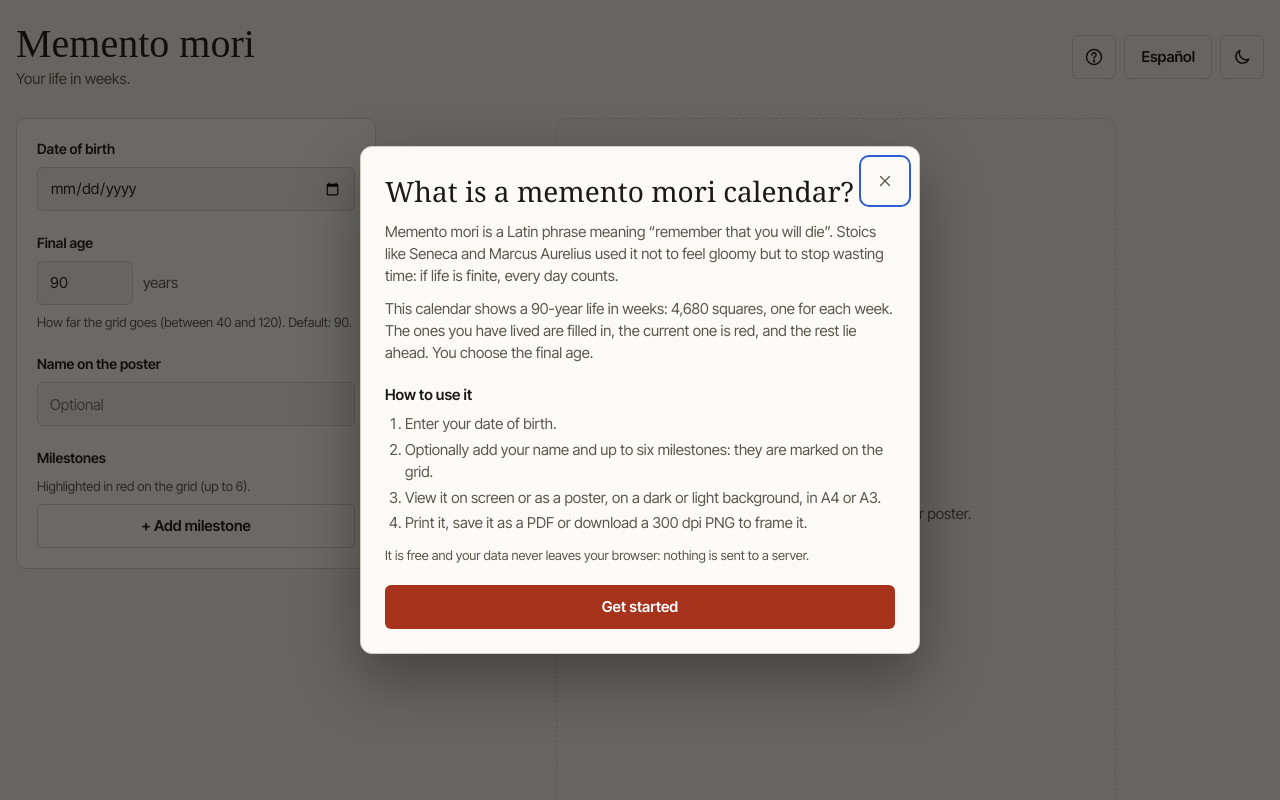
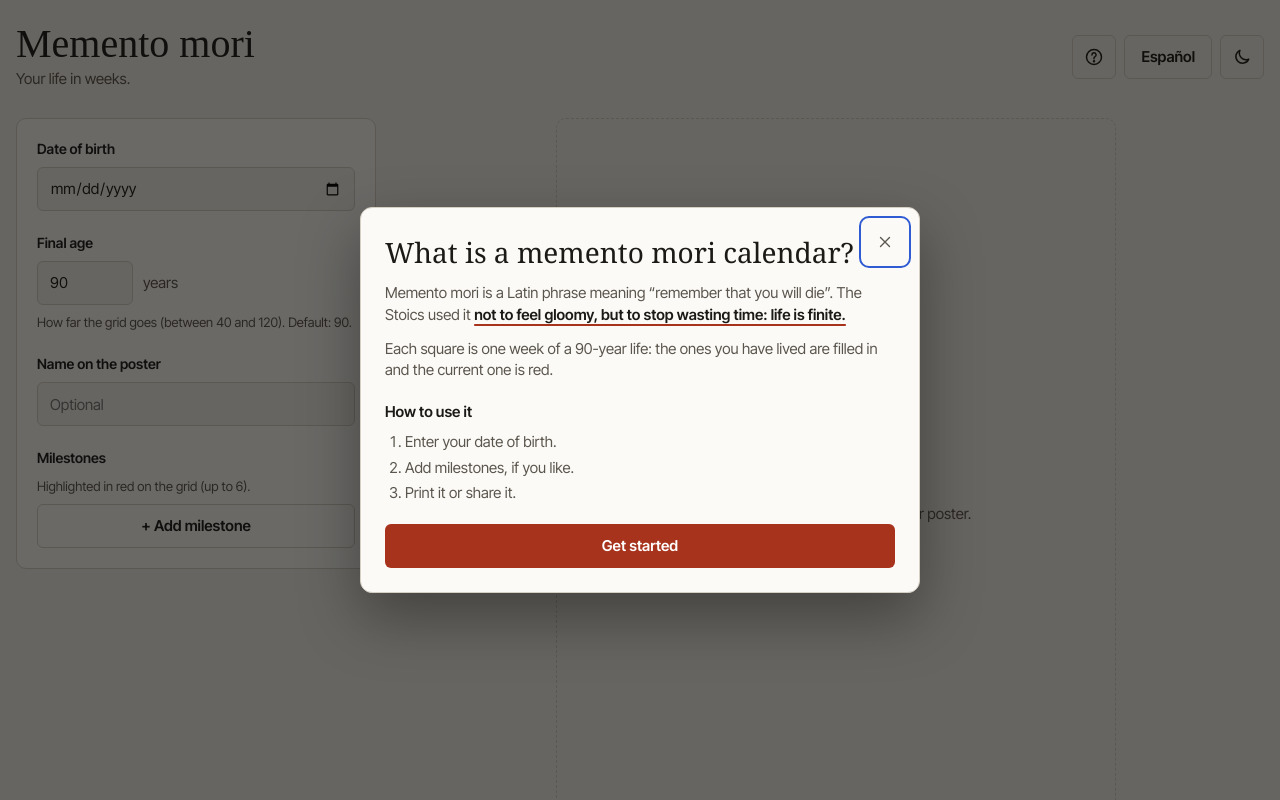
Before and after one commit to luciamiloro/memento-mori, a React (Vite) app: page / in a window 1280 px wide. Shown: the top 800 px of the page. Built offline with nearby package versions, Linux system fonts and the light colour scheme; a web font is replaced by a local one.

Commit message:
Bienvenida más corta

```diff
--- a/src/App.tsx
+++ b/src/App.tsx
@@ -5,7 +5,7 @@ import { Controls, type Paper } from './components/Controls';
 import { Poster, type Milestone, type Tone } from './components/Poster';
 import { LifeView } from './components/LifeView';
 import { Intro } from './components/Intro';
-import { DEFAULT_YEARS, MAX_YEARS, clampYears, parseISODate, todayUTC, totalWeeks } from './lib/weeks';
+import { DEFAULT_YEARS, MAX_YEARS, clampYears, parseISODate, todayUTC } from './lib/weeks';
 
 const POSTER_W = 840;
 const MM_TO_PX = 96 / 25.4;
@@ -360,7 +360,6 @@ export default function App() {
         open={introOpen}
         t={t}
         years={years}
-        cells={new Intl.NumberFormat(t.locale).format(totalWeeks(years))}
         onClose={closeIntro}
       />
     </div>
--- a/src/components/Intro.tsx
+++ b/src/components/Intro.tsx
@@ -5,12 +5,11 @@ interface IntroProps {
   open: boolean;
   t: Strings;
   years: number;
-  cells: string;
   onClose: () => void;
 }
 
 /** Ventana de bienvenida: explica la idea antes de empezar. Usa <dialog> nativo (foco, Esc y fondo inerte). */
-export function Intro({ open, t, years, cells, onClose }: IntroProps) {
+export function Intro({ open, t, years, onClose }: IntroProps) {
   const ref = useRef<HTMLDialogElement>(null);
 
   useEffect(() => {
@@ -38,15 +37,16 @@ export function Intro({ open, t, years, cells, onClose }: IntroProps) {
           </svg>
         </button>
         <h2 id="intro-title">{t.introTitle}</h2>
-        <p>{t.introP1}</p>
-        <p>{t.introP2(years, cells)}</p>
+        <p>
+          {t.introP1} <mark className="intro-highlight">{t.introHighlight}</mark>
+        </p>
+        <p>{t.introP2(years)}</p>
         <h3>{t.howTitle}</h3>
         <ol>
           {t.howSteps.map((s) => (
             <li key={s}>{s}</li>
           ))}
         </ol>
-        <p className="intro-privacy">{t.privacy}</p>
         <button type="button" className="primary-btn intro-start" onClick={onClose} autoFocus>
           {t.start}
         </button>
--- a/src/i18n.ts
+++ b/src/i18n.ts
@@ -44,19 +44,12 @@ export const strings = {
     close: 'Cerrar',
     start: 'Empezar',
     introTitle: '¿Qué es un calendario memento mori?',
-    introP1:
-      'Memento mori es una expresión latina que significa «recordá que vas a morir». Los estoicos, como Séneca y Marco Aurelio, la usaban no para entristecerse sino para no desperdiciar el tiempo: si la vida es finita, cada día cuenta.',
-    introP2:
-      (n: number, cells: string) =>
-      `Este calendario muestra una vida de ${n} años en semanas: ${cells} casillas, una por cada semana. Las que ya viviste aparecen rellenas, la actual en rojo y el resto queda por delante. La edad final la elegís vos.`,
+    introP1: 'Memento mori es una expresión latina que significa «recordá que vas a morir». Los estoicos la usaban',
+    introHighlight: 'no para entristecerse, sino para no desperdiciar el tiempo: la vida es finita.',
+    introP2: (n: number) =>
+      `Cada casilla es una semana de una vida de ${n} años: las vividas aparecen rellenas y la actual, en rojo.`,
     howTitle: 'Cómo usarlo',
-    howSteps: [
-      'Cargá tu fecha de nacimiento.',
-      'Si querés, sumá tu nombre y hasta seis hitos de tu vida: se marcan en la grilla.',
-      'Miralo en pantalla o como póster, con fondo oscuro o claro, en A4 o A3.',
-      'Imprimilo, guardalo como PDF o descargalo en PNG a 300 dpi para enmarcarlo.',
-    ],
-    privacy: 'Es gratis y tus datos no salen de tu navegador: no se envían a ningún servidor.',
+    howSteps: ['Cargá tu fecha de nacimiento.', 'Sumá hitos, si querés.', 'Imprimilo o compartilo.'],
     // vista web
     view: 'Vista',
     viewWeb: 'Pantalla',
@@ -118,19 +111,12 @@ export const strings = {
     close: 'Close',
     start: 'Get started',
     introTitle: 'What is a memento mori calendar?',
-    introP1:
-      'Memento mori is a Latin phrase meaning “remember that you will die”. Stoics like Seneca and Marcus Aurelius used it not to feel gloomy but to stop wasting time: if life is finite, every day counts.',
-    introP2:
-      (n: number, cells: string) =>
-      `This calendar shows a ${n}-year life in weeks: ${cells} squares, one for each week. The ones you have lived are filled in, the current one is red, and the rest lie ahead. You choose the final age.`,
+    introP1: 'Memento mori is a Latin phrase meaning “remember that you will die”. The Stoics used it',
+    introHighlight: 'not to feel gloomy, but to stop wasting time: life is finite.',
+    introP2: (n: number) =>
+      `Each square is one week of a ${n}-year life: the ones you have lived are filled in and the current one is red.`,
     howTitle: 'How to use it',
-    howSteps: [
-      'Enter your date of birth.',
-      'Optionally add your name and up to six milestones: they are marked on the grid.',
-      'View it on screen or as a poster, on a dark or light background, in A4 or A3.',
-      'Print it, save it as a PDF or download a 300 dpi PNG to frame it.',
-    ],
-    privacy: 'It is free and your data never leaves your browser: nothing is sent to a server.',
+    howSteps: ['Enter your date of birth.', 'Add milestones, if you like.', 'Print it or share it.'],
     view: 'View',
     viewWeb: 'Screen',
     viewPoster: 'Poster',
--- a/src/styles/app.css
+++ b/src/styles/app.css
@@ -702,8 +702,15 @@ button:disabled {
   margin-top: 4px;
 }
 
-.intro-privacy {
-  font-size: 13px;
+/* La idea central: subrayada en el color de acento */
+.intro-highlight {
+  background: none;
+  color: var(--text);
+  font-weight: 600;
+  text-decoration: underline;
+  text-decoration-color: var(--accent);
+  text-decoration-thickness: 2px;
+  text-underline-offset: 4px;
 }
 
 .intro-x {
```
